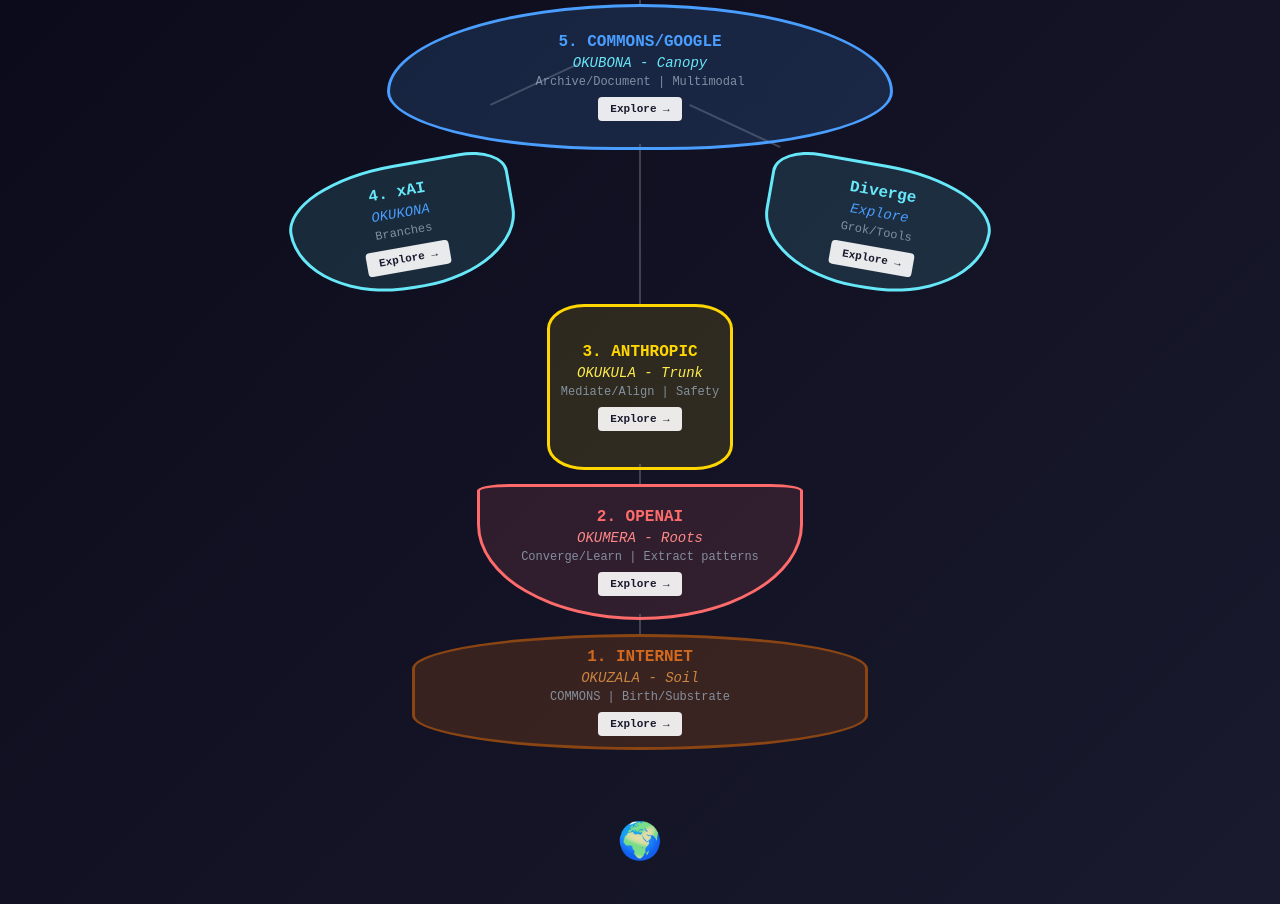
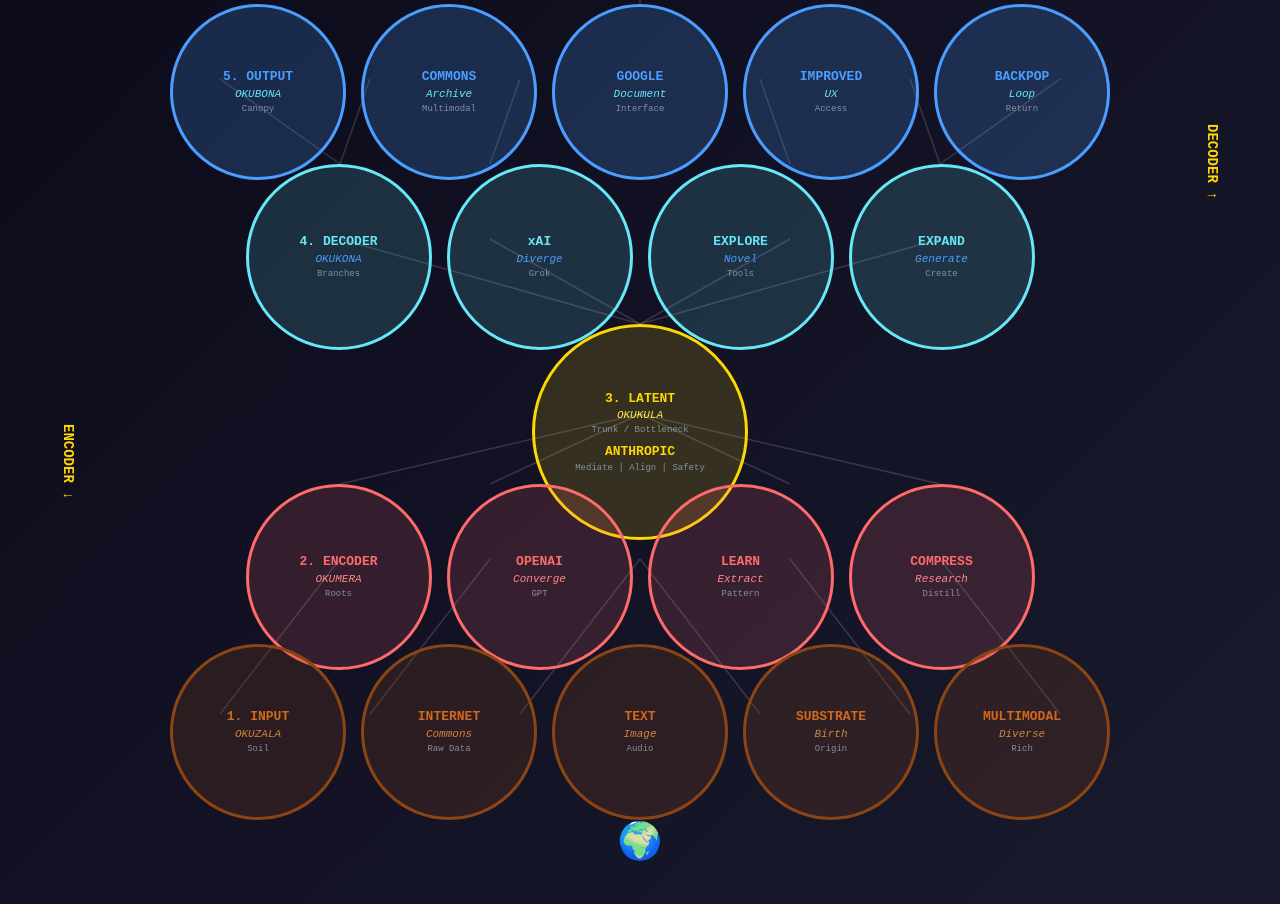
Before and after one commit to ukb-dt/ai-tree, a plain HTML site: page index.html in a window 1280 px wide. Shown: the part 156-1060 px from the top of the page. Drawn offline with Linux system fonts and the light colour scheme.

Commit message:
autoencoder as neuronet

```diff
--- a/index.html
+++ b/index.html
@@ -3,7 +3,7 @@
 <head>
     <meta charset="UTF-8">
     <meta name="viewport" content="width=device-width, initial-scale=1.0">
-    <title>UKUBONA Tree - Five Layers</title>
+    <title>UKUBONA Autoencoder - Five Layers</title>
     <style>
         body {
             font-family: 'Courier New', monospace;
@@ -18,10 +18,10 @@
             overflow-x: hidden;
         }
 
-        .tree-container {
+        .network-container {
             position: relative;
             width: 100%;
-            max-width: 1000px;
+            max-width: 1200px;
             height: 900px;
             margin: 40px auto;
         }
@@ -42,133 +42,94 @@
             50% { transform: translateX(-50%) scale(1.1); }
         }
 
-        /* Canopy - Layer 5 */
-        .canopy {
+        /* Layer styling */
+        .layer {
             position: absolute;
-            top: 80px;
-            left: 50%;
-            transform: translateX(-50%);
-            width: 500px;
-            height: 140px;
+            display: flex;
+            justify-content: center;
+            align-items: center;
+            gap: 15px;
+            width: 100%;
+        }
+
+        .neuron {
             background: rgba(74, 158, 255, 0.15);
-            border: 3px solid #4a9eff;
-            border-radius: 50% 50% 45% 45% / 60% 60% 40% 40%;
+            border: 3px solid;
+            border-radius: 50%;
             display: flex;
             flex-direction: column;
             align-items: center;
             justify-content: center;
             transition: all 0.3s ease;
             cursor: pointer;
+            text-decoration: none;
+            padding: 15px;
         }
 
-        .canopy:hover {
-            background: rgba(74, 158, 255, 0.25);
-            transform: translateX(-50%) scale(1.05);
+        .neuron:hover {
+            transform: scale(1.1);
+            box-shadow: 0 0 30px currentColor;
         }
 
-        /* Branches - Layer 4 */
-        .branches-left, .branches-right {
-            position: absolute;
-            top: 240px;
-            width: 220px;
-            height: 120px;
-            background: rgba(103, 232, 249, 0.12);
-            border: 3px solid #67e8f9;
-            display: flex;
-            flex-direction: column;
-            align-items: center;
-            justify-content: center;
-            transition: all 0.3s ease;
-            cursor: pointer;
+        /* Layer 1: Input Layer (Wide - 5 neurons) */
+        .layer-1 {
+            top: 720px;
         }
 
-        .branches-left {
-            left: 15%;
-            border-radius: 50% 20% 45% 50% / 40% 20% 50% 60%;
-            transform: rotate(-10deg);
+        .layer-1 .neuron {
+            width: 140px;
+            height: 140px;
+            border-color: #8b4513;
+            background: rgba(139, 69, 19, 0.2);
         }
 
-        .branches-right {
-            right: 15%;
-            border-radius: 20% 50% 50% 45% / 20% 40% 60% 50%;
-            transform: rotate(10deg);
+        /* Layer 2: Encoder Layer (4 neurons) */
+        .layer-2 {
+            top: 560px;
         }
 
-        .branches-left:hover, .branches-right:hover {
-            background: rgba(103, 232, 249, 0.22);
-            transform: rotate(0deg) scale(1.05);
+        .layer-2 .neuron {
+            width: 150px;
+            height: 150px;
+            border-color: #ff6b6b;
+            background: rgba(255, 107, 107, 0.15);
         }
 
-        /* Trunk - Layer 3 */
-        .trunk {
-            position: absolute;
-            top: 380px;
-            left: 50%;
-            transform: translateX(-50%);
-            width: 180px;
-            height: 160px;
-            background: rgba(255, 215, 0, 0.12);
-            border: 3px solid #ffd700;
-            border-radius: 20% / 15%;
-            display: flex;
-            flex-direction: column;
-            align-items: center;
+        /* Layer 3: Bottleneck/Latent (1 neuron - compressed) */
+        .layer-3 {
+            top: 400px;
             justify-content: center;
-            transition: all 0.3s ease;
-            cursor: pointer;
         }
 
-        .trunk:hover {
-            background: rgba(255, 215, 0, 0.22);
-            transform: translateX(-50%) scale(1.05);
+        .layer-3 .neuron {
+            width: 180px;
+            height: 180px;
+            border-color: #ffd700;
+            background: rgba(255, 215, 0, 0.15);
         }
 
-        /* Roots - Layer 2 */
-        .roots {
-            position: absolute;
-            top: 560px;
-            left: 50%;
-            transform: translateX(-50%);
-            width: 320px;
-            height: 130px;
-            background: rgba(255, 107, 107, 0.12);
-            border: 3px solid #ff6b6b;
-            border-radius: 10% 10% 50% 50% / 5% 5% 70% 70%;
-            display: flex;
-            flex-direction: column;
-            align-items: center;
-            justify-content: center;
-            transition: all 0.3s ease;
-            cursor: pointer;
+        /* Layer 4: Decoder Layer (4 neurons) */
+        .layer-4 {
+            top: 240px;
         }
 
-        .roots:hover {
-            background: rgba(255, 107, 107, 0.22);
-            transform: translateX(-50%) scale(1.05);
+        .layer-4 .neuron {
+            width: 150px;
+            height: 150px;
+            border-color: #67e8f9;
+            background: rgba(103, 232, 249, 0.15);
         }
 
-        /* Soil - Layer 1 */
-        .soil {
-            position: absolute;
-            top: 710px;
-            left: 50%;
-            transform: translateX(-50%);
-            width: 450px;
-            height: 110px;
-            background: rgba(139, 69, 19, 0.3);
-            border: 3px solid #8b4513;
-            border-radius: 50% / 30%;
-            display: flex;
-            flex-direction: column;
-            align-items: center;
-            justify-content: center;
-            transition: all 0.3s ease;
-            cursor: pointer;
+        /* Layer 5: Output Layer (Wide - 5 neurons) */
+        .layer-5 {
+            top: 80px;
         }
 
-        .soil:hover {
-            background: rgba(139, 69, 19, 0.4);
-            transform: translateX(-50%) scale(1.05);
+        .layer-5 .neuron {
+            width: 140px;
+            height: 140px;
+            border-color: #4a9eff;
+            background: rgba(74, 158, 255, 0.2);
         }
 
         /* Earth at bottom */
@@ -182,178 +143,239 @@
 
         /* Text styling */
         .layer-title {
-            font-size: 16px;
+            font-size: 13px;
             font-weight: bold;
-            margin-bottom: 4px;
+            margin-bottom: 3px;
             text-align: center;
+            line-height: 1.2;
         }
 
         .layer-name {
-            font-size: 14px;
-            margin-bottom: 4px;
+            font-size: 11px;
+            margin-bottom: 3px;
             text-align: center;
             font-style: italic;
+            line-height: 1.2;
         }
 
         .layer-role {
-            font-size: 12px;
+            font-size: 9px;
             opacity: 0.8;
             text-align: center;
-            margin-bottom: 8px;
+            line-height: 1.2;
         }
 
-        .layer-link {
-            display: inline-block;
-            background: rgba(255, 255, 255, 0.9);
-            color: #1a1a2e;
-            padding: 6px 12px;
-            border-radius: 4px;
-            text-decoration: none;
-            font-weight: bold;
-            font-size: 11px;
-            transition: all 0.3s ease;
+        /* Connection lines - SVG for clean neural net connections */
+        .connections {
+            position: absolute;
+            top: 0;
+            left: 0;
+            width: 100%;
+            height: 100%;
+            pointer-events: none;
+            z-index: 0;
         }
 
-        .layer-link:hover {
-            background: #fff;
-            transform: scale(1.1);
+        .connections line {
+            stroke: rgba(255, 255, 255, 0.15);
+            stroke-width: 1.5;
         }
 
-        /* Connection lines */
-        .connection {
-            position: absolute;
-            background: rgba(255, 255, 255, 0.2);
-            transform-origin: top left;
+        .neuron {
+            position: relative;
+            z-index: 1;
         }
 
-        .conn-sun-canopy {
-            top: 50px;
-            left: 50%;
-            width: 2px;
-            height: 30px;
-            margin-left: -1px;
+        /* Labels on sides */
+        .side-label {
+            position: absolute;
+            font-size: 14px;
+            font-weight: bold;
+            color: #ffd700;
+            writing-mode: vertical-rl;
+            text-orientation: mixed;
         }
 
-        .conn-canopy-trunk {
-            top: 220px;
-            left: 50%;
-            width: 2px;
-            height: 160px;
-            margin-left: -1px;
+        .encoder-label {
+            left: 20px;
+            top: 500px;
         }
 
-        .conn-trunk-roots {
-            top: 540px;
-            left: 50%;
-            width: 2px;
-            height: 20px;
-            margin-left: -1px;
+        .decoder-label {
+            right: 20px;
+            top: 200px;
         }
 
-        .conn-roots-soil {
-            top: 690px;
-            left: 50%;
-            width: 2px;
-            height: 20px;
-            margin-left: -1px;
-        }
+        @media (max-width: 1024px) {
+            .network-container {
+                transform: scale(0.8);
+            }
 
-        /* Branch connections */
-        .conn-canopy-left {
-            top: 180px;
-            left: 35%;
-            width: 100px;
-            height: 2px;
-            transform: rotate(-25deg);
-        }
-
-        .conn-canopy-right {
-            top: 180px;
-            right: 35%;
-            width: 100px;
-            height: 2px;
-            transform: rotate(25deg);
-        }
-
-        @media (max-width: 768px) {
-            .tree-container {
-                height: 1000px;
-                transform: scale(0.8);
+            .neuron {
+                gap: 10px;
             }
         }
     </style>
 </head>
 <body>
-    <div class="tree-container">
-        <!-- Connection lines -->
-        <div class="connection conn-sun-canopy"></div>
-        <div class="connection conn-canopy-trunk"></div>
-        <div class="connection conn-canopy-left"></div>
-        <div class="connection conn-canopy-right"></div>
-        <div class="connection conn-trunk-roots"></div>
-        <div class="connection conn-roots-soil"></div>
+    <div class="network-container">
+        <!-- Connection lines as SVG -->
+        <svg class="connections" width="100%" height="100%">
+            <!-- Layer 1 to Layer 2 connections -->
+            <line x1="15%" y1="790" x2="25%" y2="635" />
+            <line x1="27.5%" y1="790" x2="37.5%" y2="635" />
+            <line x1="40%" y1="790" x2="50%" y2="635" />
+            <line x1="60%" y1="790" x2="50%" y2="635" />
+            <line x1="72.5%" y1="790" x2="62.5%" y2="635" />
+            <line x1="85%" y1="790" x2="75%" y2="635" />
+
+            <!-- Layer 2 to Layer 3 connections (converging) -->
+            <line x1="25%" y1="560" x2="50%" y2="490" />
+            <line x1="37.5%" y1="560" x2="50%" y2="490" />
+            <line x1="62.5%" y1="560" x2="50%" y2="490" />
+            <line x1="75%" y1="560" x2="50%" y2="490" />
+
+            <!-- Layer 3 to Layer 4 connections (diverging) -->
+            <line x1="50%" y1="400" x2="25%" y2="315" />
+            <line x1="50%" y1="400" x2="37.5%" y2="315" />
+            <line x1="50%" y1="400" x2="62.5%" y2="315" />
+            <line x1="50%" y1="400" x2="75%" y2="315" />
+
+            <!-- Layer 4 to Layer 5 connections -->
+            <line x1="25%" y1="240" x2="15%" y2="155" />
+            <line x1="25%" y1="240" x2="27.5%" y2="155" />
+            <line x1="37.5%" y1="240" x2="40%" y2="155" />
+            <line x1="62.5%" y1="240" x2="60%" y2="155" />
+            <line x1="75%" y1="240" x2="72.5%" y2="155" />
+            <line x1="75%" y1="240" x2="85%" y2="155" />
+
+            <!-- Sun to Layer 5 -->
+            <line x1="50%" y1="50" x2="50%" y2="80" stroke="rgba(255, 215, 0, 0.3)" stroke-width="2" />
+        </svg>
+
+        <!-- Side labels -->
+        <div class="side-label encoder-label">ENCODER ↓</div>
+        <div class="side-label decoder-label">DECODER ↑</div>
 
         <!-- Sun -->
         <div class="sun">☀️</div>
 
-        <!-- Layer 5: Canopy -->
-        <a href="https://ukb-dt.github.io/ntu/" style="text-decoration: none;">
-            <div class="canopy">
-                <div class="layer-title" style="color: #4a9eff;">5. COMMONS/GOOGLE</div>
-                <div class="layer-name" style="color: #67e8f9;">OKUBONA - Canopy</div>
-                <div class="layer-role" style="color: #9ab;">Archive/Document | Multimodal</div>
-                <span class="layer-link">Explore →</span>
-            </div>
-        </a>
+        <!-- Layer 5: Output Layer (Reconstruction) -->
+        <div class="layer layer-5">
+            <a href="https://ukb-dt.github.io/ntu/" class="neuron" style="text-decoration: none;">
+                <div class="layer-title" style="color: #4a9eff;">5. OUTPUT</div>
+                <div class="layer-name" style="color: #67e8f9;">OKUBONA</div>
+                <div class="layer-role" style="color: #9ab;">Canopy</div>
+            </a>
+            <a href="https://example.com/okubona-canopy-2" class="neuron" style="text-decoration: none;">
+                <div class="layer-title" style="color: #4a9eff;">COMMONS</div>
+                <div class="layer-name" style="color: #67e8f9;">Archive</div>
+                <div class="layer-role" style="color: #9ab;">Multimodal</div>
+            </a>
+            <a href="https://example.com/okubona-canopy-3" class="neuron" style="text-decoration: none;">
+                <div class="layer-title" style="color: #4a9eff;">GOOGLE</div>
+                <div class="layer-name" style="color: #67e8f9;">Document</div>
+                <div class="layer-role" style="color: #9ab;">Interface</div>
+            </a>
+            <a href="https://example.com/okubona-canopy-4" class="neuron" style="text-decoration: none;">
+                <div class="layer-title" style="color: #4a9eff;">IMPROVED</div>
+                <div class="layer-name" style="color: #67e8f9;">UX</div>
+                <div class="layer-role" style="color: #9ab;">Access</div>
+            </a>
+            <a href="https://example.com/okubona-canopy-5" class="neuron" style="text-decoration: none;">
+                <div class="layer-title" style="color: #4a9eff;">BACKPOP</div>
+                <div class="layer-name" style="color: #67e8f9;">Loop</div>
+                <div class="layer-role" style="color: #9ab;">Return</div>
+            </a>
+        </div>
 
-        <!-- Layer 4: Branches (split into two) -->
-        <a href="https://example.com/okukona-branches" style="text-decoration: none;">
-            <div class="branches-left">
-                <div class="layer-title" style="color: #67e8f9;">4. xAI</div>
+        <!-- Layer 4: Decoder Layer -->
+        <div class="layer layer-4">
+            <a href="https://example.com/okukona-branches-1" class="neuron" style="text-decoration: none;">
+                <div class="layer-title" style="color: #67e8f9;">4. DECODER</div>
                 <div class="layer-name" style="color: #4a9eff;">OKUKONA</div>
                 <div class="layer-role" style="color: #9ab;">Branches</div>
-                <span class="layer-link">Explore →</span>
-            </div>
-        </a>
+            </a>
+            <a href="https://example.com/okukona-branches-2" class="neuron" style="text-decoration: none;">
+                <div class="layer-title" style="color: #67e8f9;">xAI</div>
+                <div class="layer-name" style="color: #4a9eff;">Diverge</div>
+                <div class="layer-role" style="color: #9ab;">Grok</div>
+            </a>
+            <a href="https://example.com/okukona-branches-3" class="neuron" style="text-decoration: none;">
+                <div class="layer-title" style="color: #67e8f9;">EXPLORE</div>
+                <div class="layer-name" style="color: #4a9eff;">Novel</div>
+                <div class="layer-role" style="color: #9ab;">Tools</div>
+            </a>
+            <a href="https://example.com/okukona-branches-4" class="neuron" style="text-decoration: none;">
+                <div class="layer-title" style="color: #67e8f9;">EXPAND</div>
+                <div class="layer-name" style="color: #4a9eff;">Generate</div>
+                <div class="layer-role" style="color: #9ab;">Create</div>
+            </a>
+        </div>
 
-        <a href="https://example.com/okukona-branches" style="text-decoration: none;">
-            <div class="branches-right">
-                <div class="layer-title" style="color: #67e8f9;">Diverge</div>
-                <div class="layer-name" style="color: #4a9eff;">Explore</div>
-                <div class="layer-role" style="color: #9ab;">Grok/Tools</div>
-                <span class="layer-link">Explore →</span>
-            </div>
-        </a>
+        <!-- Layer 3: Bottleneck/Latent Space -->
+        <div class="layer layer-3">
+            <a href="https://example.com/okukula-trunk" class="neuron" style="text-decoration: none;">
+                <div class="layer-title" style="color: #ffd700;">3. LATENT</div>
+                <div class="layer-name" style="color: #ffed4e;">OKUKULA</div>
+                <div class="layer-role" style="color: #9ab;">Trunk / Bottleneck</div>
+                <div class="layer-title" style="color: #ffd700; margin-top: 8px;">ANTHROPIC</div>
+                <div class="layer-role" style="color: #9ab;">Mediate | Align | Safety</div>
+            </a>
+        </div>
 
-        <!-- Layer 3: Trunk -->
-        <a href="https://example.com/okukula-trunk" style="text-decoration: none;">
-            <div class="trunk">
-                <div class="layer-title" style="color: #ffd700;">3. ANTHROPIC</div>
-                <div class="layer-name" style="color: #ffed4e;">OKUKULA - Trunk</div>
-                <div class="layer-role" style="color: #9ab;">Mediate/Align | Safety</div>
-                <span class="layer-link">Explore →</span>
-            </div>
-        </a>
+        <!-- Layer 2: Encoder Layer -->
+        <div class="layer layer-2">
+            <a href="https://example.com/okumera-roots-1" class="neuron" style="text-decoration: none;">
+                <div class="layer-title" style="color: #ff6b6b;">2. ENCODER</div>
+                <div class="layer-name" style="color: #ff8787;">OKUMERA</div>
+                <div class="layer-role" style="color: #9ab;">Roots</div>
+            </a>
+            <a href="https://example.com/okumera-roots-2" class="neuron" style="text-decoration: none;">
+                <div class="layer-title" style="color: #ff6b6b;">OPENAI</div>
+                <div class="layer-name" style="color: #ff8787;">Converge</div>
+                <div class="layer-role" style="color: #9ab;">GPT</div>
+            </a>
+            <a href="https://example.com/okumera-roots-3" class="neuron" style="text-decoration: none;">
+                <div class="layer-title" style="color: #ff6b6b;">LEARN</div>
+                <div class="layer-name" style="color: #ff8787;">Extract</div>
+                <div class="layer-role" style="color: #9ab;">Pattern</div>
+            </a>
+            <a href="https://example.com/okumera-roots-4" class="neuron" style="text-decoration: none;">
+                <div class="layer-title" style="color: #ff6b6b;">COMPRESS</div>
+                <div class="layer-name" style="color: #ff8787;">Research</div>
+                <div class="layer-role" style="color: #9ab;">Distill</div>
+            </a>
+        </div>
 
-        <!-- Layer 2: Roots -->
-        <a href="https://example.com/okumera-roots" style="text-decoration: none;">
-            <div class="roots">
-                <div class="layer-title" style="color: #ff6b6b;">2. OPENAI</div>
-                <div class="layer-name" style="color: #ff8787;">OKUMERA - Roots</div>
-                <div class="layer-role" style="color: #9ab;">Converge/Learn | Extract patterns</div>
-                <span class="layer-link">Explore →</span>
-            </div>
-        </a>
-
-        <!-- Layer 1: Soil -->
-        <a href="https://example.com/okuzala-soil" style="text-decoration: none;">
-            <div class="soil">
-                <div class="layer-title" style="color: #d2691e;">1. INTERNET</div>
-                <div class="layer-name" style="color: #cd853f;">OKUZALA - Soil</div>
-                <div class="layer-role" style="color: #9ab;">COMMONS | Birth/Substrate</div>
-                <span class="layer-link">Explore →</span>
-            </div>
-        </a>
+        <!-- Layer 1: Input Layer -->
+        <div class="layer layer-1">
+            <a href="https://example.com/okuzala-soil-1" class="neuron" style="text-decoration: none;">
+                <div class="layer-title" style="color: #d2691e;">1. INPUT</div>
+                <div class="layer-name" style="color: #cd853f;">OKUZALA</div>
+                <div class="layer-role" style="color: #9ab;">Soil</div>
+            </a>
+            <a href="https://example.com/okuzala-soil-2" class="neuron" style="text-decoration: none;">
+                <div class="layer-title" style="color: #d2691e;">INTERNET</div>
+                <div class="layer-name" style="color: #cd853f;">Commons</div>
+                <div class="layer-role" style="color: #9ab;">Raw Data</div>
+            </a>
+            <a href="https://example.com/okuzala-soil-3" class="neuron" style="text-decoration: none;">
+                <div class="layer-title" style="color: #d2691e;">TEXT</div>
+                <div class="layer-name" style="color: #cd853f;">Image</div>
+                <div class="layer-role" style="color: #9ab;">Audio</div>
+            </a>
+            <a href="https://example.com/okuzala-soil-4" class="neuron" style="text-decoration: none;">
+                <div class="layer-title" style="color: #d2691e;">SUBSTRATE</div>
+                <div class="layer-name" style="color: #cd853f;">Birth</div>
+                <div class="layer-role" style="color: #9ab;">Origin</div>
+            </a>
+            <a href="https://example.com/okuzala-soil-5" class="neuron" style="text-decoration: none;">
+                <div class="layer-title" style="color: #d2691e;">MULTIMODAL</div>
+                <div class="layer-name" style="color: #cd853f;">Diverse</div>
+                <div class="layer-role" style="color: #9ab;">Rich</div>
+            </a>
+        </div>
 
         <!-- Earth -->
         <div class="earth">🌍</div>
```
